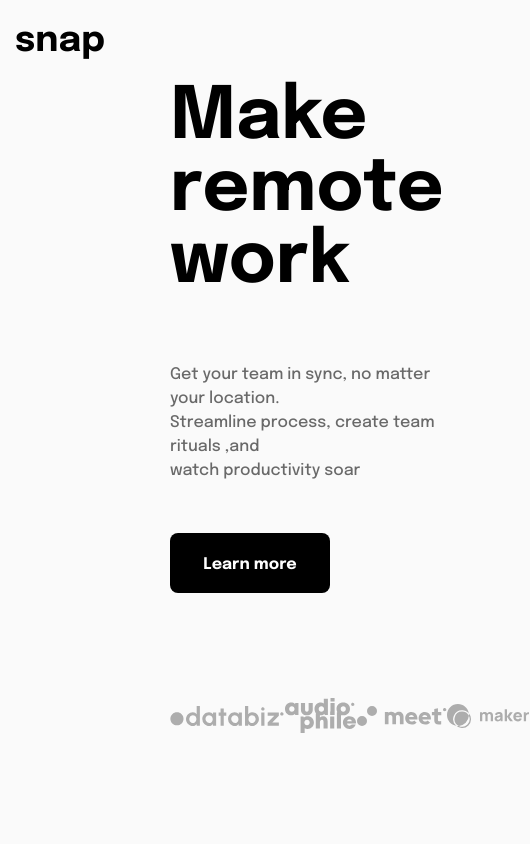
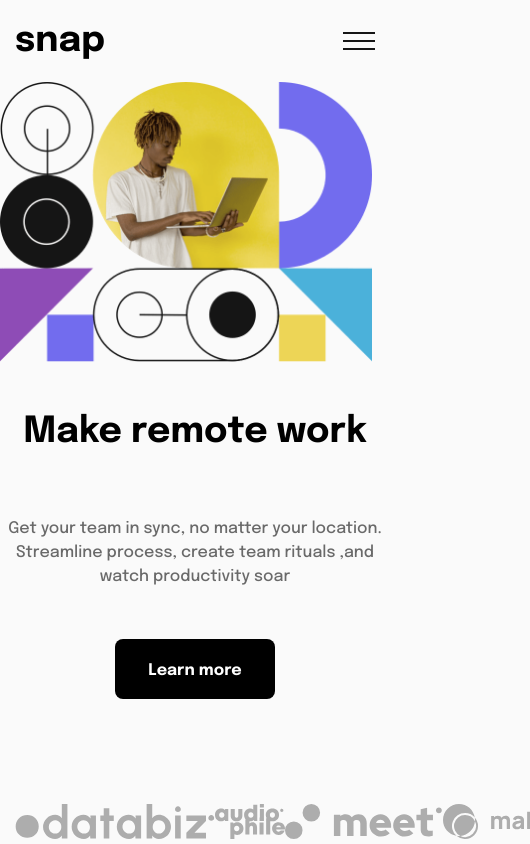
Before and after one commit to SaiSawant1/SanpLandingPage, a React (Create React App) app: page / in a window 390 px wide. Shown: the whole page, 530 px wide, since content can reach past the window. Built offline with nearby package versions, Linux system fonts and the light colour scheme.

Commit message:
mobile design layout complete adding functionality a toggling of menu on mobile version remaining

```diff
--- a/src/components/Content.jsx
+++ b/src/components/Content.jsx
@@ -1,11 +1,13 @@
 import React from 'react'
 import ClientImages from './ClientImages'
+import { useWidthContext } from '../context/WidthContext'
 
 const Content = () => {
+    const {width}=useWidthContext()
   return (
 
-    <div className='flex justify-end flex-col'>
-        <div className='text-7xl font-bold'><span className='block'>Make</span>remote work </div>
+    <div className={width>=768?'flex justify-end flex-col':'flex flex-col text-center items-center '}>
+        <div className={width>=768?'text-7xl font-bold':'text-4xl mt-[50px] font-bold'}><span className={width>=768?'block':'inline'}>Make </span>remote work </div>
         <div className='text-base content-text mt-[65px] leading-6'>Get your team in sync, no matter your location.<br/>
         Streamline process, create team rituals ,and <br/>
         watch productivity soar</div>
--- a/src/components/HeroImage.jsx
+++ b/src/components/HeroImage.jsx
@@ -1,8 +1,11 @@
 import React from 'react'
 import heroImg from '../images/image-hero-desktop.png'
+import heroImgMob from "../images/image-hero-mobile.png"
+import { useWidthContext } from '../context/WidthContext'
 const HeroImage = () => {
+    const {width}=useWidthContext()
   return (
-    <div><img  className='w-[488px] object-fill h-[638px]' src={heroImg} alt="" /></div>
+    <div><img  className={width>=768?'w-[488px] object-fill h-[638px]':'object-fill h-[280px]'} src={width>=768?heroImg:heroImgMob} alt="" /></div>
   )
 }
 
--- a/src/components/MainSection.jsx
+++ b/src/components/MainSection.jsx
@@ -1,10 +1,12 @@
 import React from 'react'
 import Content from './Content'
 import HeroImage from './HeroImage'
+import { useWidthContext } from '../context/WidthContext'
 
 const MainSection = () => {
+    const {width}=useWidthContext()
   return (
-    <main className='flex justify-between mx-[170px]'>
+    <main className={width>=768? 'flex justify-between mx-[170px]':' flex flex-col-reverse h-full '}>
         <Content/>
         <HeroImage />
     </main>
--- a/src/components/NavBar.jsx
+++ b/src/components/NavBar.jsx
@@ -4,6 +4,7 @@ import React from 'react'
 import FeaturesList from './FeaturesList'
 import CompanyList from './CompanyList'
 import { useWidthContext } from '../context/WidthContext'
+import menu from "../images/icon-menu.svg"
 
 const NavBar = () => {
   const {width}=useWidthContext()
@@ -30,11 +31,10 @@ const NavBar = () => {
   <button  className='w-[100px] ml-[30px] border h-[40px] border-black rounded-[10px]'>register</button>
 </div>
   return (
-    <nav className={width>768?'w-full px-[30px] py-[40px] h-[82px] flex  items-center':'w-full px-[15px] py-[20px] h-[82px] flex  items-center'}>
-        <div className='font-bold mr-[60px] text-4xl flex '>snap</div>
+    <nav className={width>768?'w-full px-[30px] py-[40px] h-[82px] flex  items-center':'w-full px-[15px] py-[20px] h-[82px] flex justify-between items-center'}>        <div className='font-bold mr-[60px] text-4xl flex '>snap</div>
         {width>=768&&navList}
         {width>=768&&buttons}
-
+        {!(width>=768)&&<img src={menu} alt="" className='cursor-pointer'/>}
     </nav>
   )
 }
```
